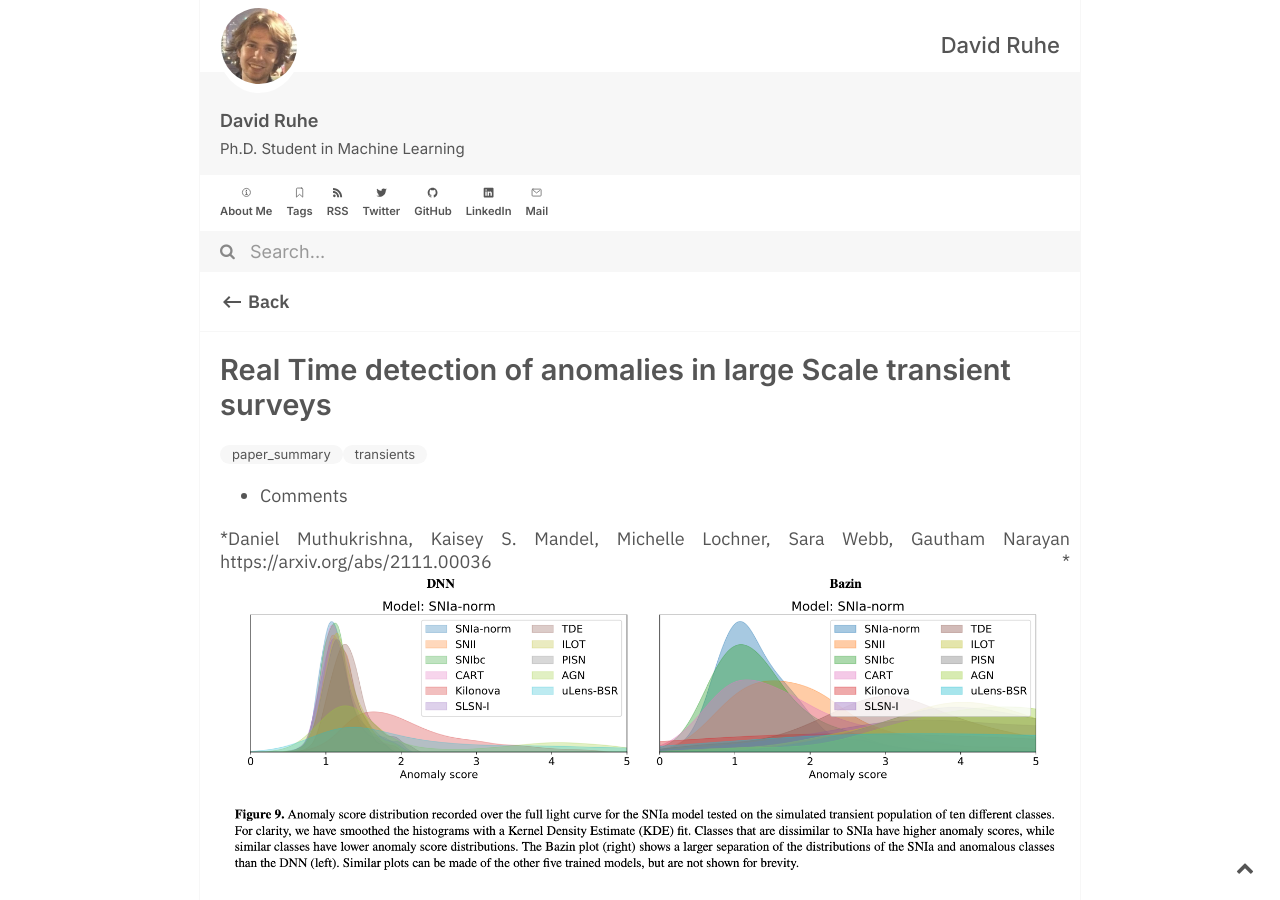
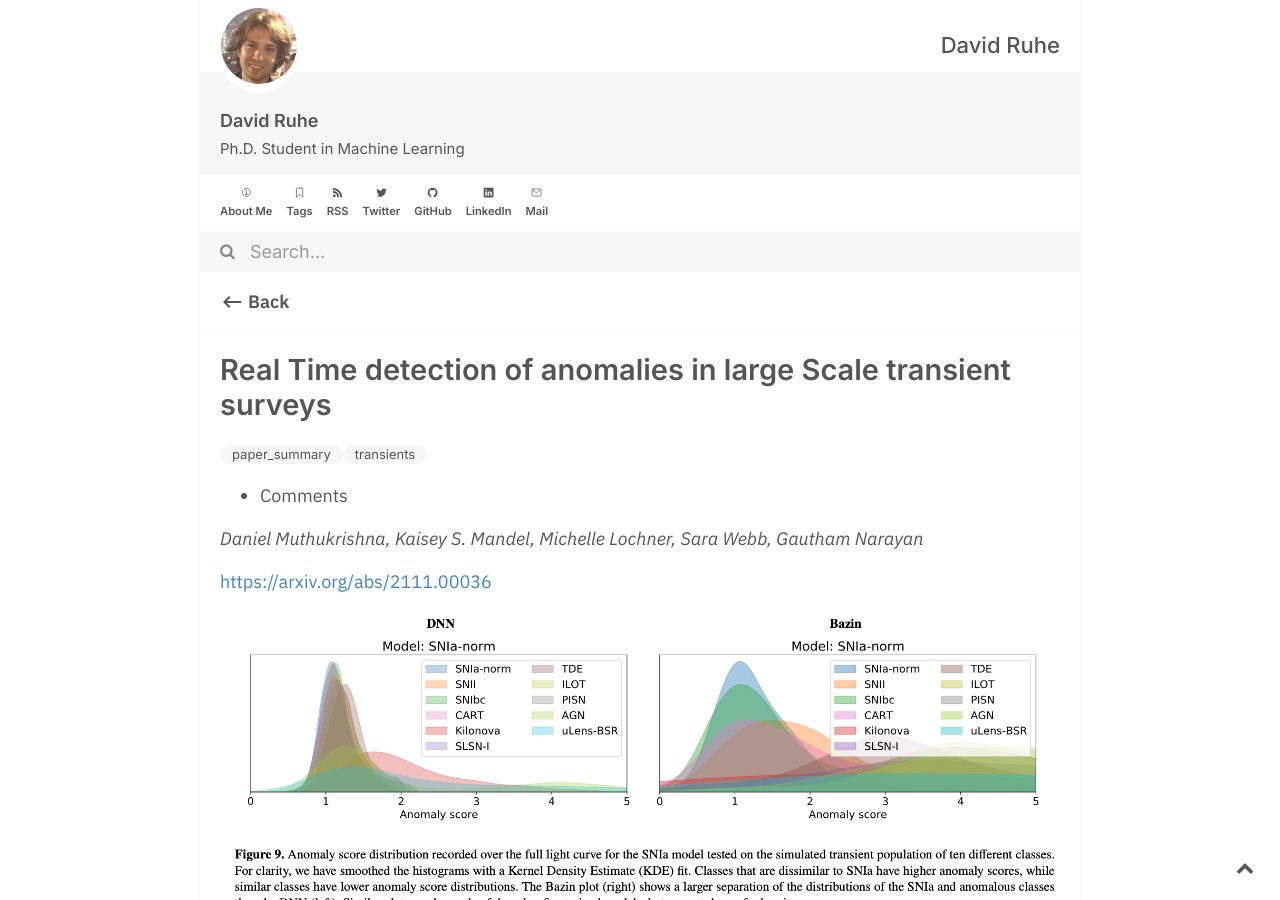
Before and after one commit to DavidRuhe/DavidRuhe.github.io, a Jekyll site: the page built from _notes/Real-time detection of anomalies in large-scale transient surveys.md, in a window 1280 px wide and 900 px high. Built offline with Jekyll 4.4.1, drawn with Linux system fonts in a browser that asks for light colours; formulas are drawn with MathJax 3; comment, search, counter and statistics services are not loaded.

Commit message:
summary update

```diff
--- a/_notes/Real-time detection of anomalies in large-scale transient surveys.md
+++ b/_notes/Real-time detection of anomalies in large-scale transient surveys.md
@@ -6,9 +6,11 @@ toc: false
 comments: true
 ---
 
-*Daniel Muthukrishna, Kaisey S. Mandel, Michelle Lochner, Sara Webb, Gautham Narayan
-https://arxiv.org/abs/2111.00036
-*![Figure 1](/assets/img/muthukrishna2021real.png)
+*Daniel Muthukrishna, Kaisey S. Mandel, Michelle Lochner, Sara Webb, Gautham Narayan*
+
+<https://arxiv.org/abs/2111.00036>
+
+![Figure 1](/assets/img/muthukrishna2021real.png)
 > A temporal convolutional neural network and a physics-based Bazin model are trained on simulated light curves. The task is to predict future flux values. A weighted, time-averaged $\mathcal{X}^2$-score that measures the discrepancy between the predicted and actual flux values. It is asserted whether the models can predict future flux values reliably and whether the predictive uncertainty increases with more data. Both models are trained on SN1a bursts and tested on transients of different classes in order to test their final ability to detect anomalies. The physics-based model outperforms the neural network, meaning that the distribution of $\mathcal{X}^2$ values shifts more significantly for the unseen transients classes (see image). Furthermore, the authors propose a new linear interpolation scheme for sparsely measured light curves. The methods are tested on actual data from the Zwicky Transients Facility.
 
 ###### Comments
```
